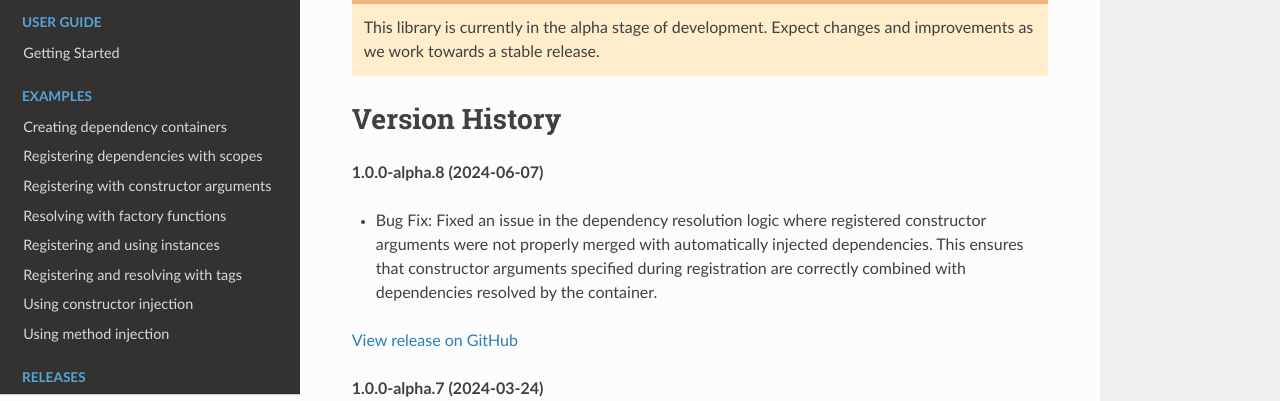
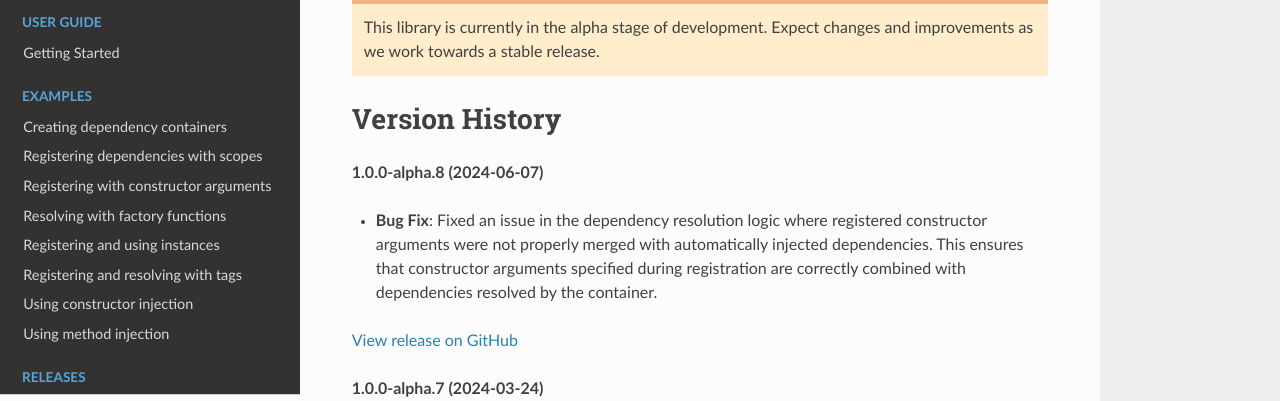
Before and after one commit to runemalm/py-dependency-injection, a Sphinx documentation site: the page built from docs/releases.rst, in a window 1280 px wide and 900 px high. Shown: the part 124-525 px from the top of the window. Built offline with Sphinx 7.4.7 and the Read the Docs theme 2.0.0, drawn with Linux system fonts in a browser that asks for light colours.

```diff
--- a/docs/releases.rst
+++ b/docs/releases.rst
@@ -8,7 +8,7 @@ Version History
 
 **1.0.0-alpha.8 (2024-06-07)**
 
-- Bug Fix: Fixed an issue in the dependency resolution logic where registered constructor arguments were not properly merged with automatically injected dependencies. This ensures that constructor arguments specified during registration are correctly combined with dependencies resolved by the container.
+- **Bug Fix**: Fixed an issue in the dependency resolution logic where registered constructor arguments were not properly merged with automatically injected dependencies. This ensures that constructor arguments specified during registration are correctly combined with dependencies resolved by the container.
 
 `View release on GitHub <https://github.com/runemalm/py-dependency-injection/releases/tag/v1.0.0-alpha.8>`_
 
```
